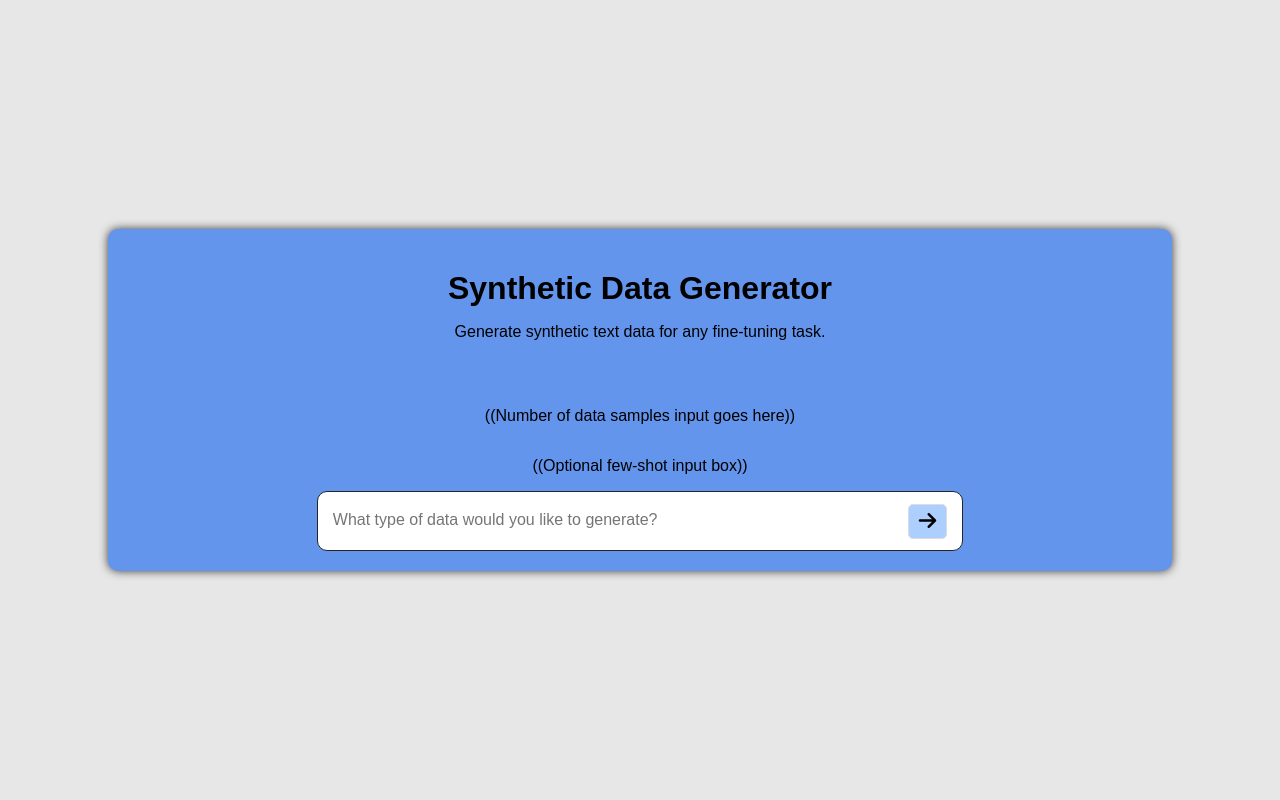
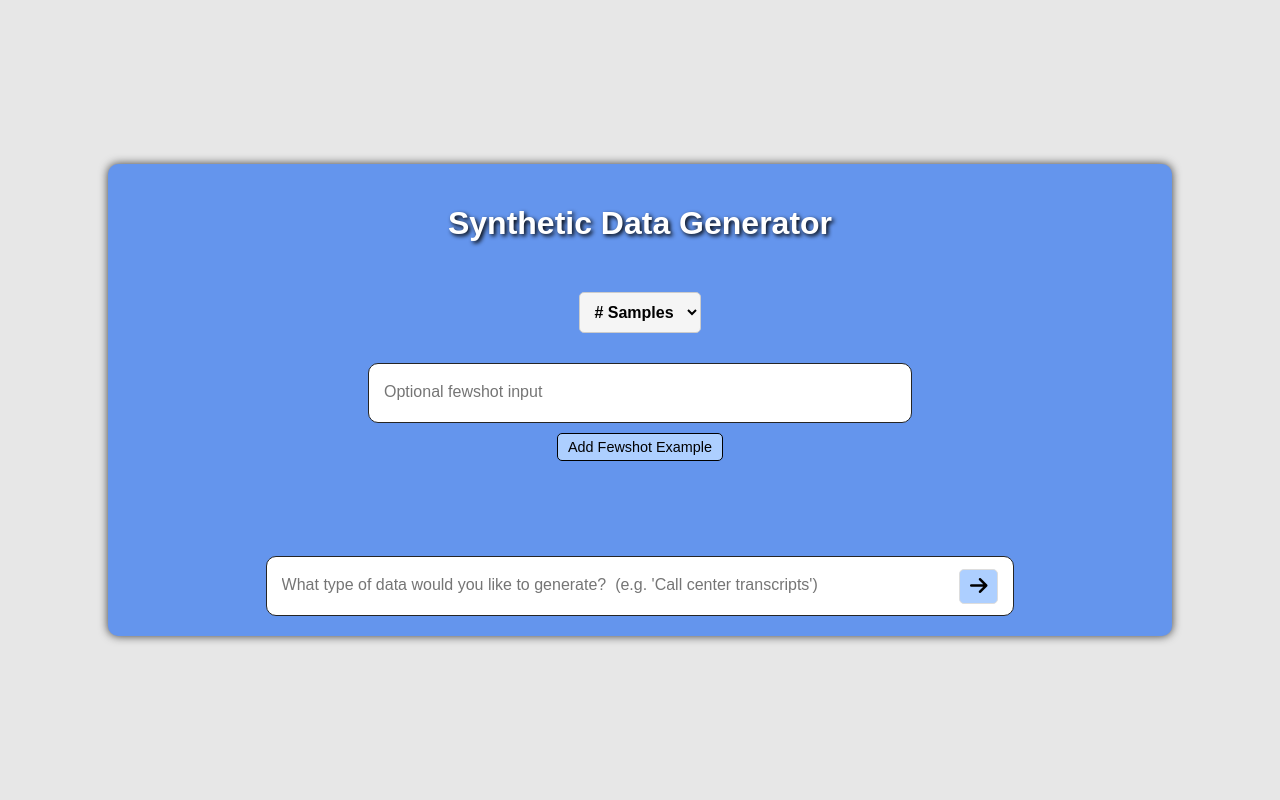
Before and after one commit to NickStrauch13/trioLLM-datagen, a Flask app: page / in a window 1280 px wide. Run offline with Flask 3, Linux system fonts and the light colour scheme.

Commit message:
Created fewshot and #sample inputs

```diff
--- a/src/webapp/static/css/style.css
+++ b/src/webapp/static/css/style.css
@@ -30,14 +30,87 @@ body, html {
 
 .title {
     font-size: 2rem;
-    color: #000000;
+    color: #ffffff;
     margin-bottom: 0px;
+    /* text-decoration: underline; */
+    /*Shadow*/
+    text-shadow: 2px 2px 4px #000000;
 }
 
 .description {
     font-size: 1rem;
     color: #000000;
-    margin-bottom: 50px;
+    margin-bottom: 25px;
+    font-style: italic;
+}
+
+.dataSampleCount-container {
+    display: flex;
+    flex-direction: column;
+    justify-content: center;
+    align-items: center;
+    margin-top: 50px;
+}
+
+.dataSampleCount-title {
+    font-size: 1.5rem;
+    color: #000000;
+    margin-bottom: 10px;
+}
+
+.dataSampleCount-selector {
+    padding: 10px;
+    font-size: 1em;
+    font-weight: bold;
+    border: 1px solid #ccc;
+    border-radius: 5px;
+    background-color: #f5f5f5;
+    background-repeat: no-repeat;
+    background-position: right 10px center;
+    background-size: 12px;
+    margin-bottom: 20px;
+    text-align: center; /* Center the text */
+}
+
+.dataSampleCount-selector:focus {
+    border-color: #007BFF;
+    outline: none;
+}
+
+.large-text-input-container {
+    display: flex;
+    flex-direction: row;
+    align-items: center;
+    justify-content: space-between;
+    width: 50%;
+    padding-left: 15px;
+    padding-right: 15px;
+    border-radius: 10px;
+    border: 1px solid #252525;
+    background-color: #ffffff;
+    margin: 10px;
+}
+
+.add-fewshot-button {
+    background-color: #adcfff;
+    color: rgb(0, 0, 0);
+    cursor: pointer;
+    transition: background-color 0.3s;
+    padding: 5px 10px;
+    border-radius: 5px;
+    border: 1px solid #000000;
+    font-size: 0.9rem;
+    margin-bottom: 75px;
+}
+
+.add-fewshot-button:hover {
+    background-color: #7db3ff;
+}
+
+.add-fewshot-button:disabled {
+    background-color: #ccc;
+    color: #000000;
+    cursor: not-allowed;
 }
 
 .text-input-container {
@@ -45,12 +118,13 @@ body, html {
     flex-direction: row;
     align-items: center;
     justify-content: space-between;
-    width: 60%;
+    width: 70%;
     padding-left: 15px;
     padding-right: 15px;
     border-radius: 10px;
     border: 1px solid #252525;
     background-color: #ffffff;
+    margin-top: 20px;
 }
 
 .textarea-box {
--- a/src/webapp/static/js/script.js
+++ b/src/webapp/static/js/script.js
@@ -0,0 +1,20 @@
+document.addEventListener('DOMContentLoaded', function() {
+    const addFewshotButton = document.getElementById('addFewshotButton');
+    const fewshotInputContainer = document.getElementById('fewshotInputContainer');
+    let inputCount = 1;
+
+    addFewshotButton.addEventListener('click', function() {
+        if (inputCount < 3) {
+            inputCount++;
+            const newTextInputContainer = document.createElement('div');
+            newTextInputContainer.classList.add('large-text-input-container');
+            newTextInputContainer.innerHTML = `<textarea type="text" id="fewshotInput${inputCount}" class="textarea-box" placeholder="Optional few-shot input"></textarea>`;
+            fewshotInputContainer.insertAdjacentElement('afterend', newTextInputContainer);
+            if (inputCount === 3) {
+                addFewshotButton.disabled = true;
+            }
+        } else {
+            addFewshotButton.disabled = true;
+        }
+    });
+});
--- a/src/webapp/templates/index.html
+++ b/src/webapp/templates/index.html
@@ -11,12 +11,28 @@
     <div class="page-container">
         <div class="input-container">
             <h1 class="title">Synthetic Data Generator</h1>
-            <p class="description">Generate synthetic text data for any fine-tuning task.</p>
+            <!-- <p class="description">Generate synthetic text data for any fine-tuning task.</p> -->
 
-            <p>((Number of data samples input goes here))</p>
-            <p>((Optional few-shot input box))</p>
+            <div class="dataSampleCount-container">
+                <!-- <p class="dataSampleCount-title">Number of data samples:</p> -->
+                <select class="dataSampleCount-selector" id="dataSampleCount">
+                    <option value="1" disabled selected># Samples</option>
+                    <option value="10">10</option>
+                    <option value="20">20</option>
+                    <option value="50">50</option>
+                    <option value="100">100</option>
+                    <option value="200">250</option>
+                </select>
+            </div>
+
+            <div class="large-text-input-container" id="fewshotInputContainer">
+                <textarea  type="text" id="fewshotInput1" class="textarea-box" placeholder="Optional fewshot input"></textarea>
+            </div>
+
+            <button id="addFewshotButton" class="add-fewshot-button">Add Fewshot Example</button>
+
             <div class="text-input-container">
-                <textarea  type="text" id="queryInput" class="textarea-box" placeholder="What type of data would you like to generate?"></textarea>
+                <textarea  type="text" id="queryInput" class="textarea-box" placeholder="What type of data would you like to generate?  (e.g. 'Call center transcripts')"></textarea>
                 <button id="submitButton" class="submit-button">
                     <i class="fa-solid fa-arrow-right"></i>
                 </button>
```
